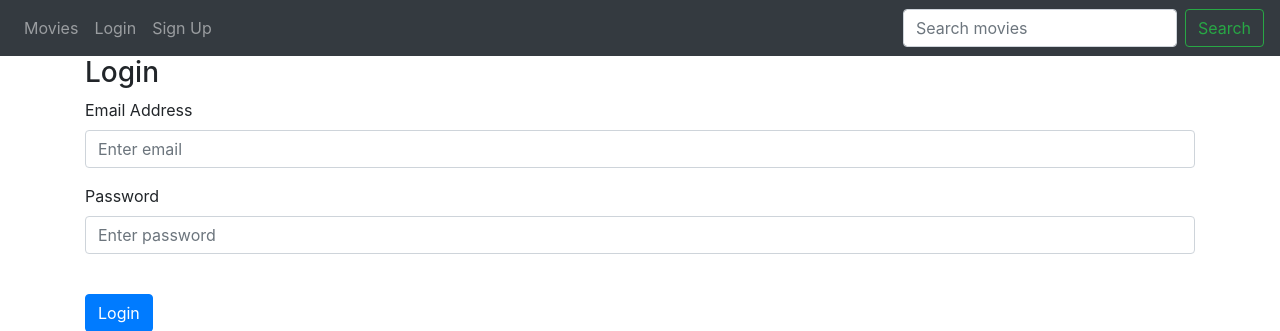
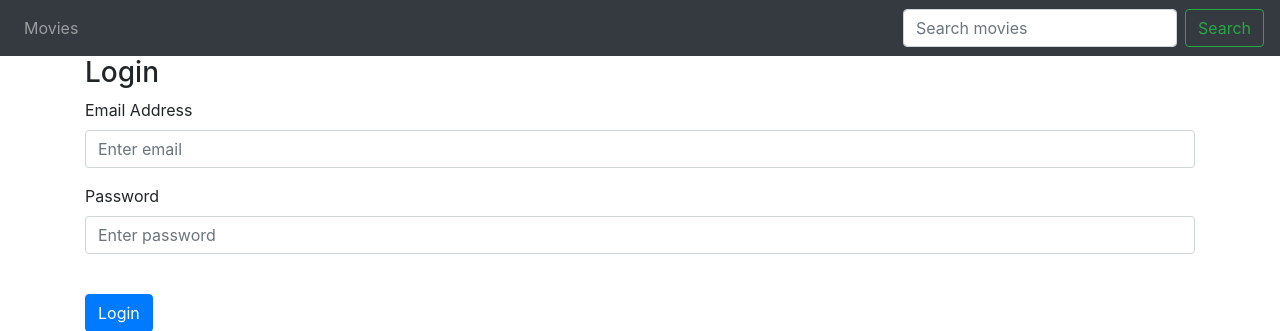
Before and after one commit to Lauritz-Uni/dis-projekt, a Flask app: page /login in a window 1280 px wide. Shown: the top 331 px of the page. Run offline with Flask 3, Linux system fonts and the light colour scheme; some libraries are stand-ins or nearby versions.

Commit message:
removing login and sign up cuz its whatever

```diff
--- a/website/templates/base.html
+++ b/website/templates/base.html
@@ -31,11 +31,11 @@
         <div class="navbar-nav">
           {% if user.is_authenticated %}
           <a class="nav-item nav-link" id="home" href="/">Home</a>
-          <a class="nav-item nav-link" id="logout" href="/logout">Logout</a>
+
           {% else %}
           <a class="nav-item nav-link" id="movies" href="/movies">Movies</a>
-          <a class="nav-item nav-link" id="login" href="/login">Login</a>
-          <a class="nav-item nav-link" id="signUp" href="/sign-up">Sign Up</a>
+
+
           {% endif %}
         </div>
         <form class="form-inline ml-auto" method="GET" action="/search">
```
